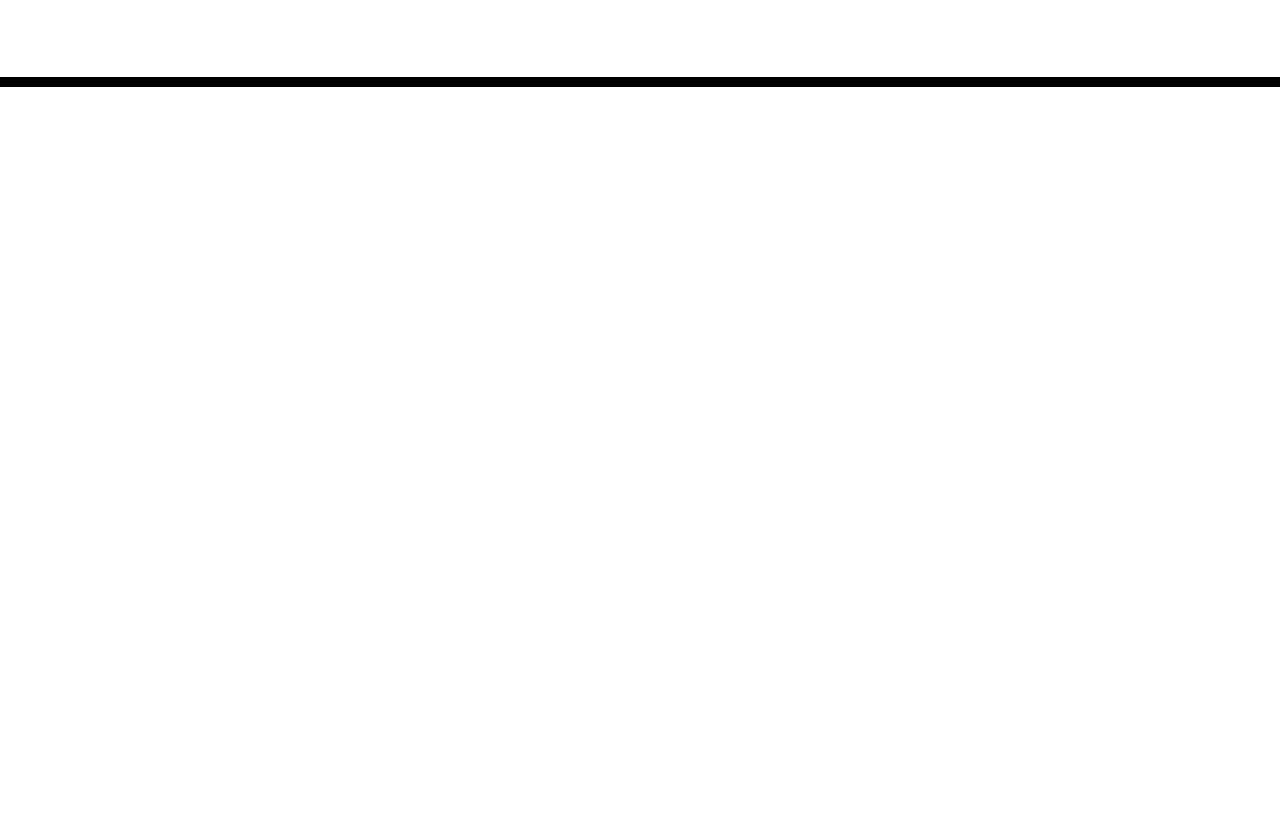
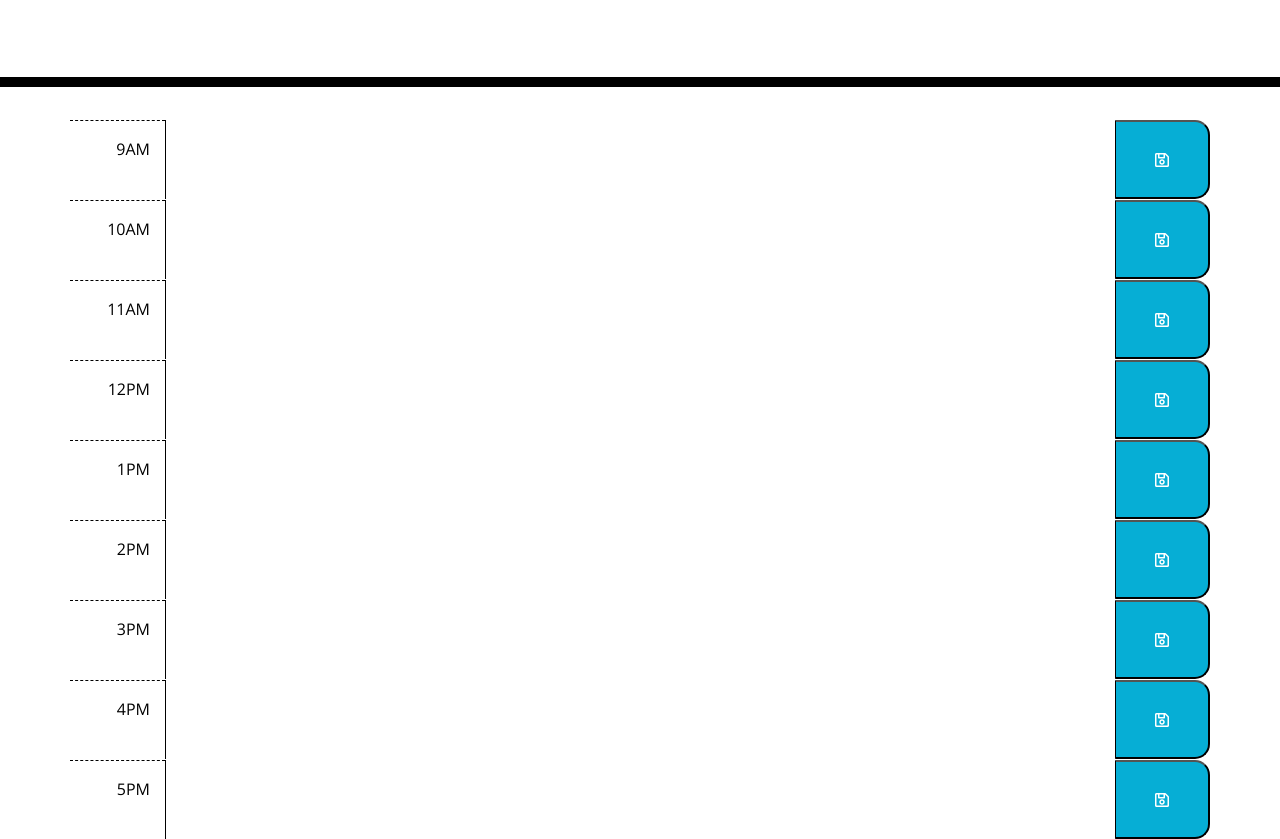
Before and after one commit to TheBrellis/Day-Planner, a plain HTML site: page index.html in a window 1280 px wide. Shown: the part 181-1020 px from the top of the page. Before the commit the page ends 800 px from the top, so only its background shows below. Drawn offline with nearby package versions, Linux system fonts and the light colour scheme.

Commit message:
completed build of html and style sheet

```diff
--- a/index.html
+++ b/index.html
@@ -29,7 +29,51 @@
       <p id="currentDay" class="lead"></p>
     </header>
     <div class="container">
-      <!-- Timeblocks go here -->
+      <div class = 'row time-block' data-hour = 9>
+        <div class = 'col-md-1 hour'>9AM</div>
+        <textarea class ='col-md-10'></textarea>
+        <button class ='col-md-1 saveBtn' type='submit'><i class="far fa-save"></i></button>
+      </div>
+    <div class = 'row time-block' data-hour = 10>
+        <div class = 'col-md-1 hour'>10AM</div>
+        <textarea class ='col-md-10'></textarea>
+        <button class ='col-md-1 saveBtn' type='submit'><i class="far fa-save"></i></button>
+    </div>
+    <div class = 'row time-block' data-hour = 11>
+        <div class = 'col-md-1 hour'>11AM</div>
+        <textarea class ='col-md-10'></textarea>
+        <button class ='col-md-1 saveBtn' type='submit'><i class="far fa-save"></i></button>
+    </div>
+    <div class = 'row time-block' data-hour = 12>
+          <div class = 'col-md-1 hour'>12PM</div>
+          <textarea class ='col-md-10'></textarea>
+          <button class ='col-md-1 saveBtn' type='submit'><i class="far fa-save"></i></button>
+    </div>
+    <div class = 'row time-block' data-hour = 13>
+        <div class = 'col-md-1 hour'>1PM</div>
+        <textarea class ='col-md-10'></textarea>
+        <button class ='col-md-1 saveBtn' type='submit'><i class="far fa-save"></i></button>
+    </div>
+    <div class = 'row time-block' data-hour = 14>
+        <div class = 'col-md-1 hour'>2PM</div>
+        <textarea class ='col-md-10'></textarea>
+        <button class ='col-md-1 saveBtn' type='submit'><i class="far fa-save"></i></button>
+    </div>
+    <div class = 'row time-block' data-hour = 15>
+        <div class = 'col-md-1 hour'>3PM</div>
+        <textarea class ='col-md-10'></textarea>
+        <button class ='col-md-1 saveBtn' type='submit'><i class="far fa-save"></i></button>
+    </div>
+    <div class = 'row time-block' data-hour = 16>
+        <div class = 'col-md-1 hour'>4PM</div>
+        <textarea class ='col-md-10'></textarea>
+        <button class ='col-md-1 saveBtn' type='submit'><i class="far fa-save"></i></button>
+    </div>
+    <div class = 'row time-block' data-hour = 17>
+        <div class = 'col-md-1 hour'>5PM</div>
+        <textarea class ='col-md-10'></textarea>
+        <button class ='col-md-1 saveBtn' type='submit'><i class="far fa-save"></i></button>
+    </div>
     </div>
 
     <script src="https://code.jquery.com/jquery-3.4.1.min.js"></script>
--- a/style.css
+++ b/style.css
@@ -40,8 +40,10 @@ body {
     background-color: #ffffff;
     color: #000000;
     border-top: 1px dashed #000000;
+    padding-top: 20px;
+    text-align: right;
   }
-
+  /*---DYNAMIC CSS ELEMENTS----------------------------- */
   .past {
     background-color: #d3d3d3;
     color: white;
@@ -56,7 +58,7 @@ body {
     background-color: #77dd77;
     color: white;
   }
-
+  /*-------------------------------------------------------*/
   .saveBtn {
     border-left: 1px solid black;
     border-top-right-radius: 15px;
```
